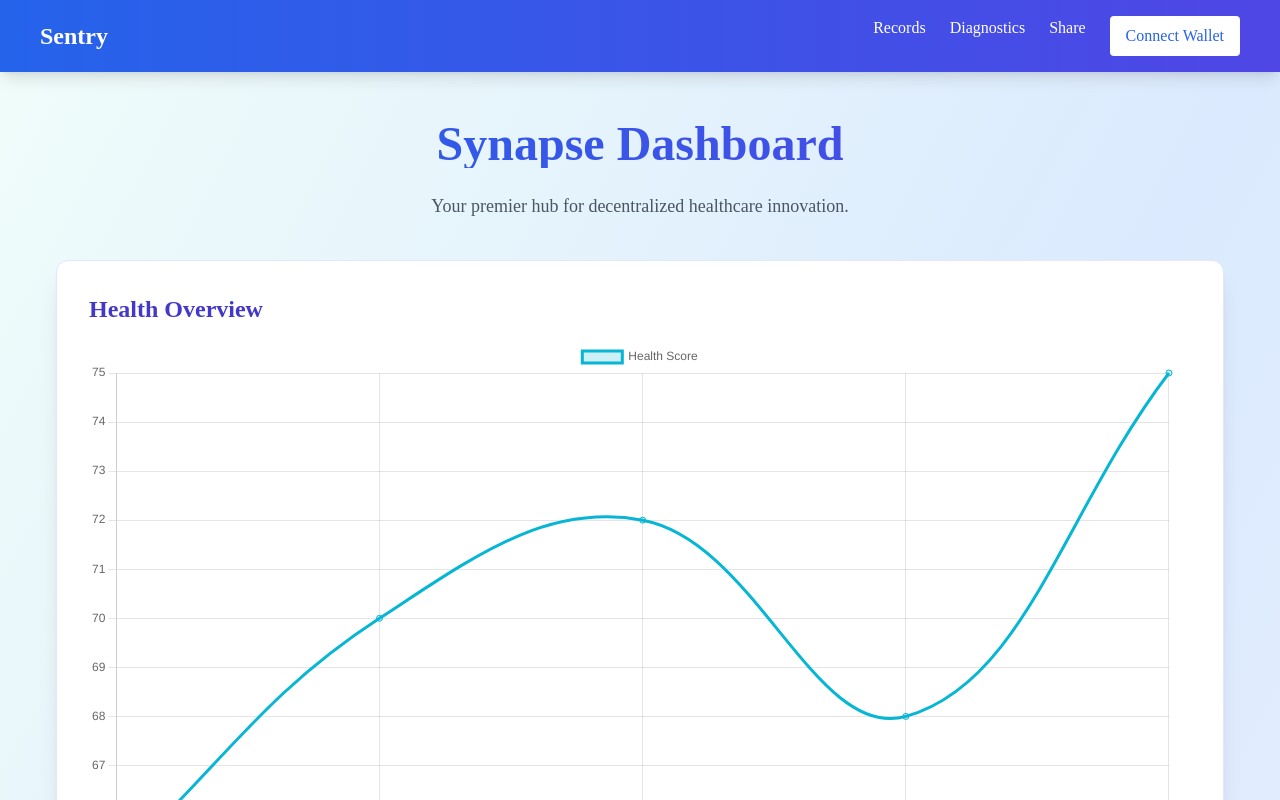
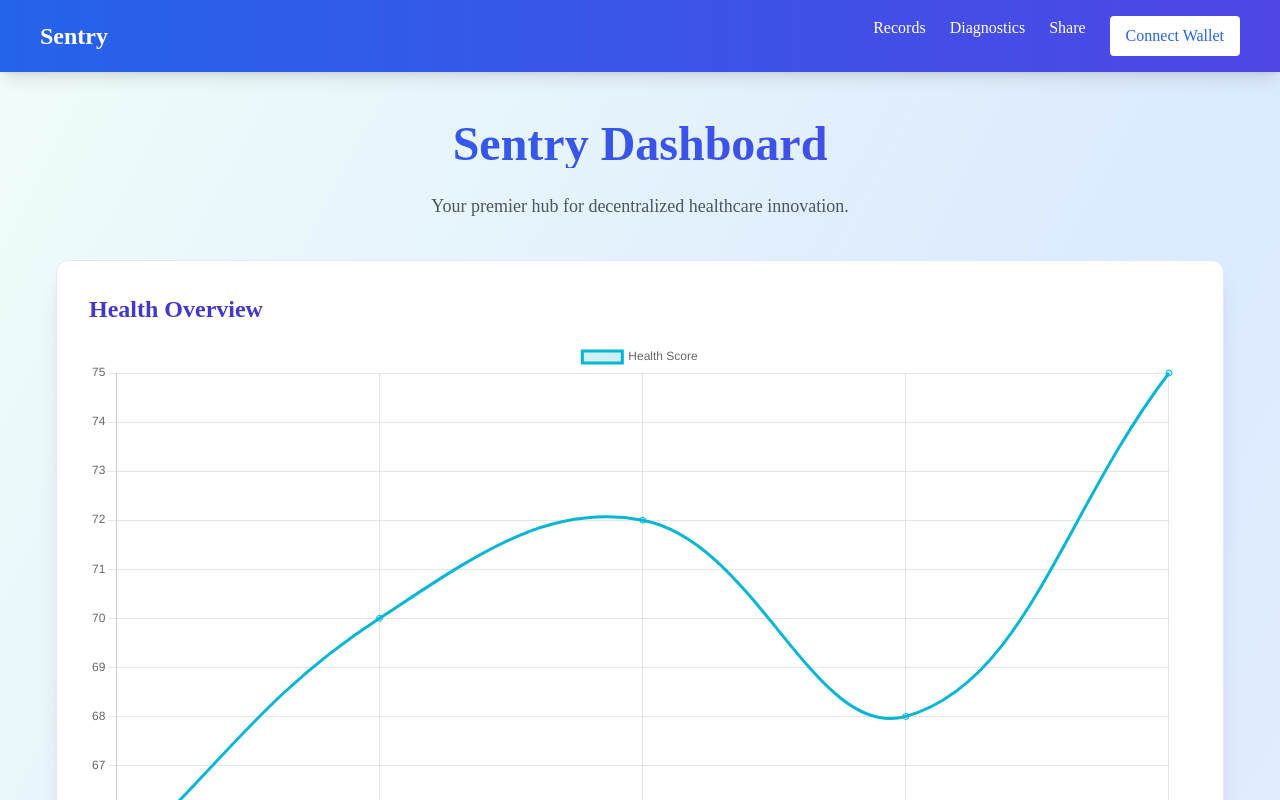
Before and after one commit to Wadill/sentry, a Next.js app in the folder sentry-dapp/: page /dashboard in a window 1280 px wide. Shown: the top 800 px of the page. Built offline with nearby package versions, Linux system fonts and the light colour scheme.

Commit message:
Optimizations

```diff
--- a/sentry-dapp/app/dashboard/page.tsx
+++ b/sentry-dapp/app/dashboard/page.tsx
@@ -70,7 +70,7 @@ export default function Dashboard() {
           transition={{ duration: 0.8 }}
           className="text-5xl font-extrabold text-gray-900 mb-6 text-center bg-gradient-to-r from-blue-600 to-indigo-600 bg-clip-text text-transparent"
         >
-          Synapse Dashboard
+          Sentry Dashboard
         </motion.h1>
         <p className="text-lg text-gray-600 mb-10 text-center max-w-3xl mx-auto">
           Your premier hub for decentralized healthcare innovation.
```
